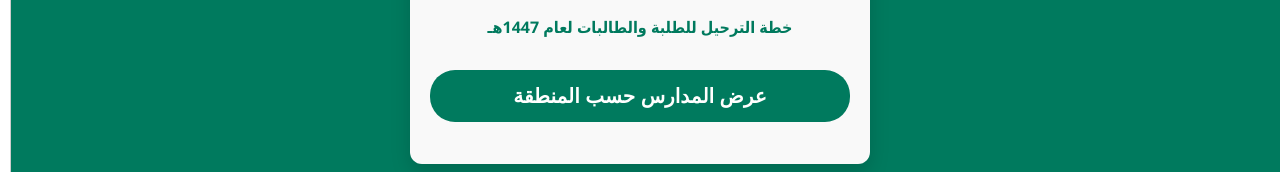
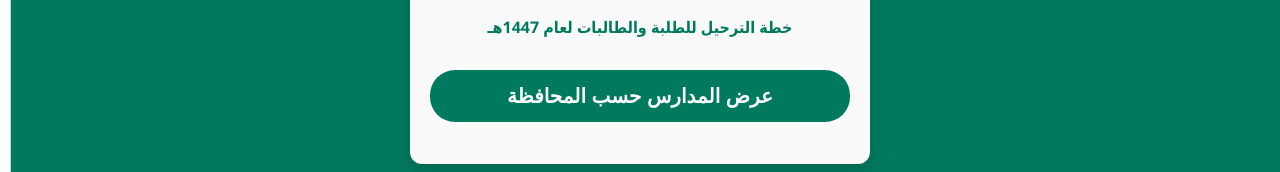
Before and after one commit to Abdalla-ahmed99/ministry-of-education, a React (Vite) app: page / in a window 1280 px wide. Shown: the part 589-761 px from the top of the page. Built offline with nearby package versions, Linux system fonts and the light colour scheme.

Commit message:
Update Homee.jsx

```diff
--- a/src/pages/Homee.jsx
+++ b/src/pages/Homee.jsx
@@ -100,7 +100,7 @@ const Homee = () => {
           <div className="sub-title">خطة الترحيل للطلبة والطالبات لعام 1447هـ</div>
 
           <button className="main-button" onClick={() => navigate("/region")}>
-            عرض المدارس حسب المنطقة
+            عرض المدارس حسب المحافظة
           </button>
         </div>
       </div>
```
